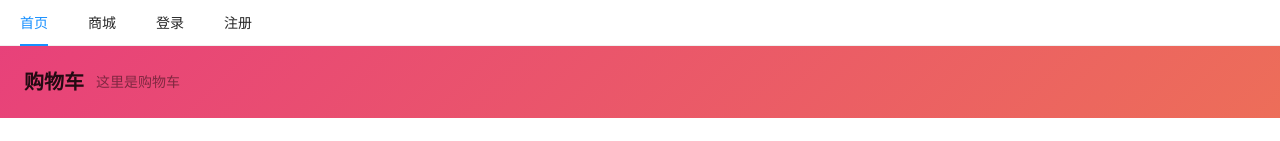
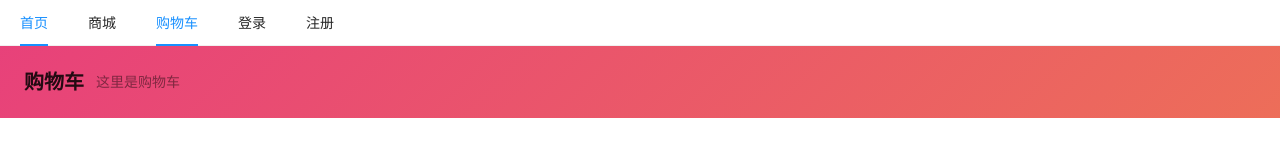
Before and after one commit to hzc168/ecommerce-front, a React (Create React App) app: page /#/cart in a window 1280 px wide. Shown: the top 141 px of the page. Built offline with nearby package versions, Linux system fonts and the light colour scheme.

Commit message:
存储共享状态另一种方式

```diff
--- /dev/null
+++ b/src/anotherStore.tsx
@@ -0,0 +1,20 @@
+import React, { SetStateAction, useState, Dispatch, FC } from 'react'
+import { itemCount } from './helpers/cart'
+
+export const TotalContext = React.createContext<[number, Dispatch<SetStateAction<number>>]
+>([0, () => null])
+
+interface Props {
+    children: React.ReactNode
+}
+
+const AnotherStore: FC<Props> = ({ children }) => {
+    const [count, setCount] = useState(itemCount())
+    return (
+        <TotalContext.Provider value={[count, setCount]}>
+            {children}
+        </TotalContext.Provider>
+    )
+}
+
+export default AnotherStore
--- a/src/components/core/Navigation.tsx
+++ b/src/components/core/Navigation.tsx
@@ -1,11 +1,13 @@
-import { Menu } from 'antd'
-import React from 'react'
+import { Menu, Badge } from 'antd'
+import React, { useContext, useEffect } from 'react'
 import { Link } from 'react-router-dom'
 import { useSelector } from 'react-redux'
 import { AppState } from '../../store/reducers'
 import { RouterState } from 'connected-react-router'
 import { isAuth } from '../../helpers/auth'
 import { Jwt } from '../../store/models/auth'
+import { TotalContext } from '../../anotherStore'
+import { itemCount } from '../../helpers/cart'
 
 function useActive(currentPath: string, path: string): string {
     return currentPath === path ? "ant-menu-item-selected" : ""
@@ -18,16 +20,23 @@ const Navigation = () => {
     const isShop = useActive(pathname, '/shop')
     const isSignin = useActive(pathname, '/signin')
     const isSignup = useActive(pathname, '/signup')
+    const isCart = useActive(pathname, '/cart')
     const isDashboard = useActive(pathname, getDashboardUrl())
+
+    const [count, setCount] = useContext(TotalContext)
+
+    useEffect(() => {
+        setCount(itemCount())
+    })
 
     function getDashboardUrl(): string {
         let url = '/user/dashboard'
-        if(isAuth()) {
+        if (isAuth()) {
             const {
-                user: {role}
+                user: { role }
             } = isAuth() as Jwt
 
-            if(role === 1) {
+            if (role === 1) {
                 url = '/admin/dashboard'
             }
         }
@@ -41,6 +50,12 @@ const Navigation = () => {
             </Menu.Item>
             <Menu.Item className={isShop} key="shop">
                 <Link to="/shop">商城</Link>
+            </Menu.Item>
+            <Menu.Item className={isCart} key="cart">
+                <Link to="/cart">
+                    购物车
+                    <Badge count={count} offset={[5, -10]} />
+                </Link>
             </Menu.Item>
             {
                 !isAuth() && (
--- a/src/helpers/cart.ts
+++ b/src/helpers/cart.ts
@@ -81,3 +81,16 @@ export const deleteItem = (productId: string) => {
     localStorage.setItem('cart', JSON.stringify(cart))
     return cart
 }
+
+
+/**
+ * 获取商品数量
+ */
+export const itemCount = () => {
+    if (typeof window !== "undefined") {
+        if (localStorage.getItem('cart')) {
+            return JSON.parse(localStorage.getItem('cart')!).length
+        }
+    }
+    return 0
+}
--- a/src/index.tsx
+++ b/src/index.tsx
@@ -7,11 +7,14 @@ import store from './store';
 import { history } from './store'
 import 'antd/dist/antd.css'
 import './style.css'
+import AnotherStore from './anotherStore';
 
 ReactDOM.render(
   <Provider store={store}>
     <ConnectedRouter history={history}>
-      <Routes />
+      <AnotherStore>
+        <Routes />
+      </AnotherStore>
     </ConnectedRouter>
   </Provider>,
   document.getElementById('root')
```
